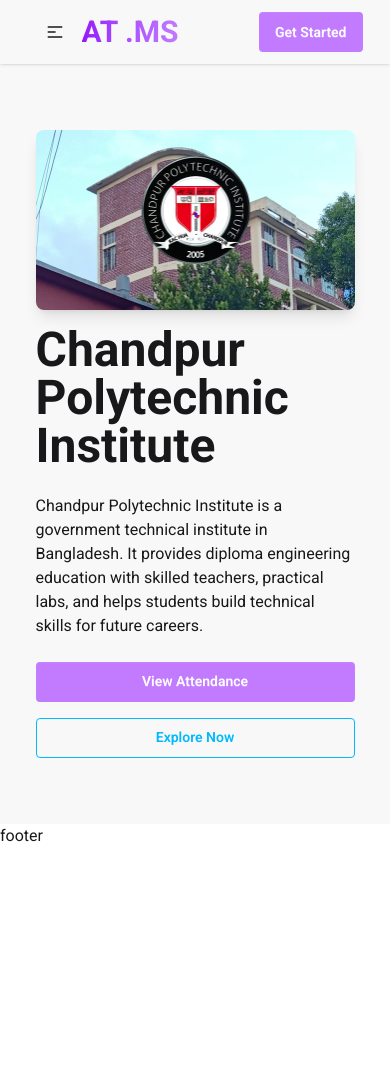
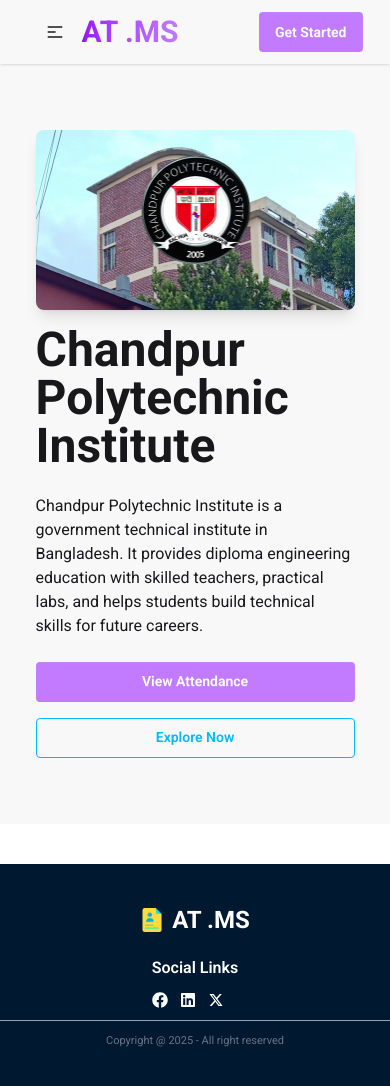
Before and after one commit to Md-Abdullah303/Attendenc-Menegmet-System, a React (Vite) app: page / in a window 390 px wide. Shown: the top 1086 px of the page. Before the commit the page ends 848 px from the top, so only its background shows below. Built offline with nearby package versions, Linux system fonts and the light colour scheme.

Commit message:
added a responsive footer

```diff
--- a/src/Layout/Layout.jsx
+++ b/src/Layout/Layout.jsx
@@ -1,15 +1,15 @@
 import React from 'react';
 import { Outlet } from 'react-router';
 import Navber from '../component/sheard/Navber/Navber';
+import Footer from '../component/sheard/Footer/Footer';
 
 
 const Layout = () => {
     return (
         <div>
             <Navber></Navber>
-
             <Outlet></Outlet>
-            <h1>footer</h1>
+            <Footer></Footer>
         </div>
     );
 };
--- /dev/null
+++ b/src/component/sheard/Footer/Footer.jsx
@@ -0,0 +1,31 @@
+import React from "react";
+import footerImg from "../../../assets/portfolio.png";
+import { FaFacebook, FaLinkedin } from "react-icons/fa";
+import { RiTwitterXFill } from "react-icons/ri";
+
+const Footer = () => {
+  return (
+    <footer className="bg-[#001931] mt-10 py-10 ">
+      <div className="container  text-white mx-auto">
+        <div className="flex flex-col md:flex-row items-center justify-between gap-5">
+          <div className="flex items-center gap-2 ">
+            <img className="w-6" src={footerImg} alt="footerImg" />
+            <h1 className="font-bold text-2xl">AT .MS</h1>
+          </div>
+          <div className="">
+            <h1 className="font-semibold">Social Links</h1>
+            <div className="flex items-center gap-3 mt-3">
+              <a href="#"><FaFacebook /></a>
+              <a href="#"><FaLinkedin /></a>
+              <a href="#"><RiTwitterXFill /></a>
+            </div>
+          </div>
+        </div>
+        <hr className="text-gray-400 my-3" />
+        <p className="text-gray-500 text-[11px] md:text-lg text-center">Copyright @ 2025 - All right reserved</p>
+      </div>
+    </footer>
+  );
+};
+
+export default Footer;
--- a/src/pages/HomePage/HomePage.jsx
+++ b/src/pages/HomePage/HomePage.jsx
@@ -6,6 +6,7 @@
     return (
         <div>
             <HeroBanner></HeroBanner>
+
         </div>
     );
 };
```
